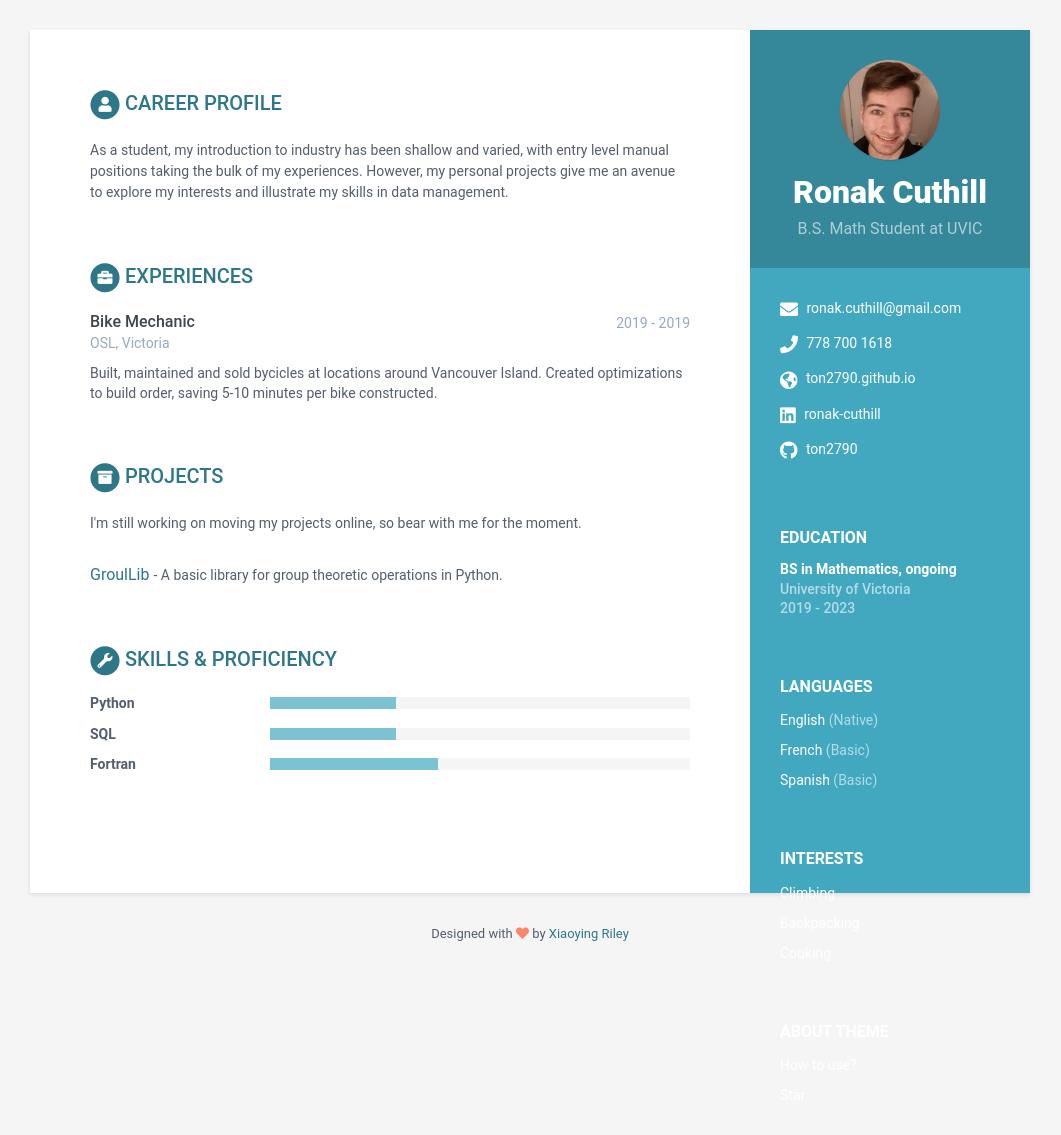
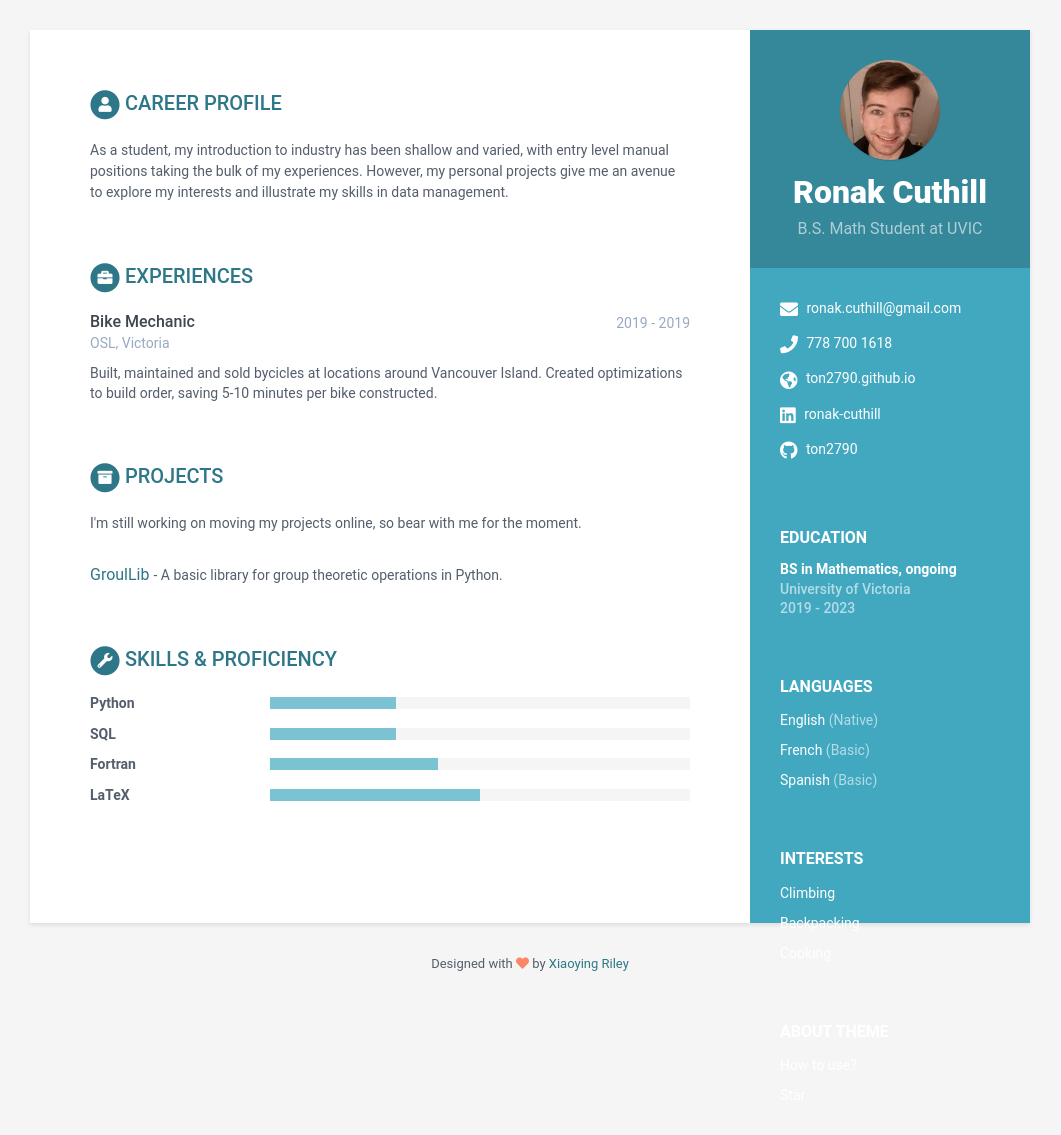
Before and after one commit to ton2790/ton2790.github.io, a Jekyll site: the page built from index.html, in a window 1280 px wide. Shown: the whole page, without its empty margins (110-1171 px from the left). Built offline with Jekyll 4.4.1, drawn with Linux system fonts in a browser that asks for light colours.

Commit message:
Fifth commit

```diff
--- a/_data/data.yml
+++ b/_data/data.yml
@@ -75,7 +75,7 @@ projects:
         the moment.
     assignments:
       - title: GroulLib
-        link: "#hook"
+        link: "http://github.com/ton2790"
         tagline: "A basic library for group theoretic operations in Python."
 
 #publications:
@@ -109,5 +109,8 @@ skills:
       - name: Fortran
         level: 40%
 
+      - name: LaTeX
+        level: 50%
+
 footer: >
     Designed with <i class="fas fa-heart"></i> by <a href="http://themes.3rdwavemedia.com" target="_blank" rel="nofollow">Xiaoying Riley</a>
```
Also changed, not shown: 2 other files.
